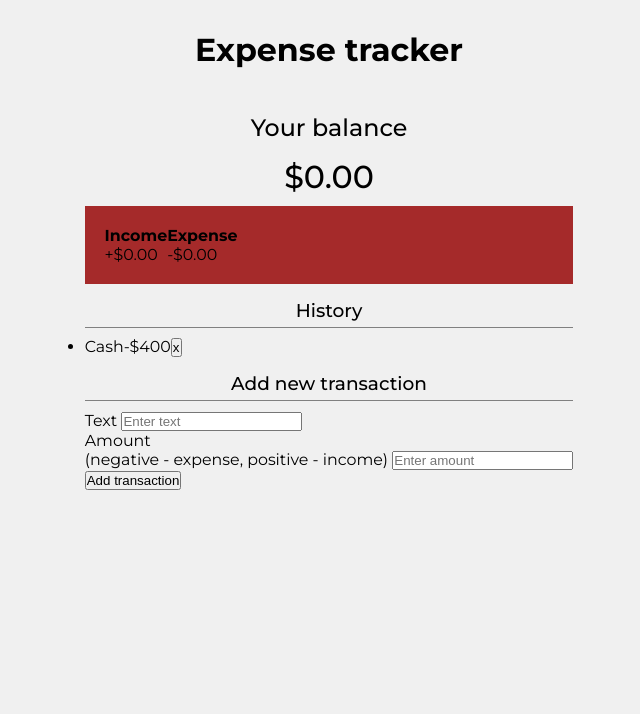
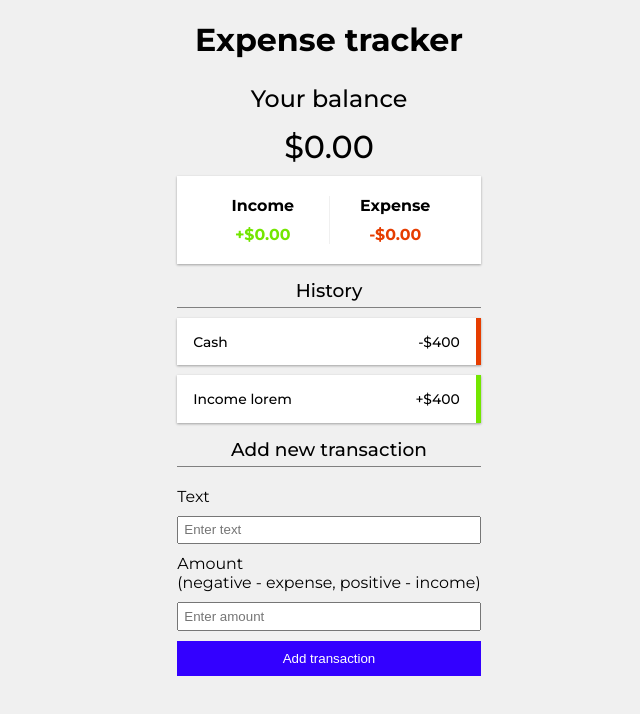
Before and after one commit to eszczepan/Simple-projects, a plain HTML site: page 04. Expense tracker/index.html in a window 1280 px wide. Shown: the whole page, without its empty margins (311-951 px from the left). Drawn offline with Linux system fonts and the light colour scheme.

Commit message:
:tada: Styling

```diff
--- a/04. Expense tracker/index.html
+++ b/04. Expense tracker/index.html
@@ -29,6 +29,7 @@
     <h3>History</h3>
     <ul class="list" id="list">
       <li class="minus">Cash<span>-$400</span><button class="delete-btn">x</button></li>
+      <li class="plus">Income lorem<span>+$400</span><button class="delete-btn">x</button></li>
     </ul>
 
     <h3>Add new transaction</h3>
--- a/04. Expense tracker/style.css
+++ b/04. Expense tracker/style.css
@@ -1,7 +1,11 @@
 @import url('https://fonts.googleapis.com/css2?family=Montserrat:wght@300;400;500;700&display=swap');
 
 :root {
-  --main-bg-color: hsl(0, 0%, 94%);
+  --main: hsl(0, 0%, 94%);
+  --green: hsl(90, 100%, 45%);
+  --red: hsl(16, 100%, 45%);
+  --blue: hsl(252, 100%, 50%);
+  --box-shadow: 0 1px 3px rgba(0, 0, 0, 0.12), 0 1px 2px rgba(0, 0, 0, 0.24);
 }
 
 *,
@@ -19,7 +23,7 @@ html {
 body {
   font-size: 1.6rem;
   font-family: Montserrat, sans-serif;
-  background-color: var(--main-bg-color);
+  background-color: var(--main);
   display: flex;
   flex-direction: column;
   align-items: center;
@@ -28,11 +32,10 @@ body {
 
 .main-header {
   text-align: center;
-  margin: 3rem auto 2rem;
+  margin: 2rem auto 0;
 }
 
 .container {
-  /* background-color: pink; */
   margin: 1rem auto;
   max-width: 50rem;
 }
@@ -59,9 +62,101 @@ h3 {
 }
 
 .inc-exp-container {
+  background-color: #fff;
   padding: 2rem;
   margin: 1rem auto;
-  background-color: brown;
+  box-shadow: var(--box-shadow);
   display: flex;
-  align-items: center;
+  justify-content: space-between;
 }
+
+.inc-exp-container>div {
+  flex: 1;
+  text-align: center;
+}
+
+.inc-exp-container>div:first-of-type {
+  border-right: 1px solid var(--main);
+}
+
+.money-plus {
+  color: var(--green);
+  font-weight: 700;
+  padding: 1rem 0 0;
+}
+
+.money-minus {
+  color: var(--red);
+  font-weight: 700;
+  padding: 1rem 0 0;
+}
+
+.list {
+  list-style: none;
+}
+
+.list>li {
+  font-size: 1.4rem;
+  background-color: #fff;
+  padding: 1.6rem;
+  margin: 1rem auto;
+  box-shadow: var(--box-shadow);
+  font-weight: 500;
+  display: flex;
+  justify-content: space-between;
+  position: relative;
+}
+
+.minus {
+  border-right: 5px solid var(--red);
+}
+
+.plus {
+  border-right: 5px solid var(--green);
+}
+
+.delete-btn {
+  opacity: 0;
+  position: absolute;
+  top: 50%;
+  left: 0;
+  transform: translate(-50%, -50%);
+  background-color: var(--red);
+  color: #fff;
+  border: none;
+  box-shadow: 0 1px 3px #000;
+  height: 100%;
+  padding: .5rem;
+  cursor: pointer;
+  outline: none;
+}
+
+.list>li:hover .delete-btn {
+  opacity: 1;
+}
+
+.form-control {
+  display: flex;
+  flex-direction: column;
+}
+
+.form-control>label {
+  margin: 1rem 0;
+}
+
+.form-control>input {
+  padding: 0.5rem;
+  outline: none;
+}
+
+.btn {
+  width: 100%;
+  padding: 1rem 0;
+  margin: 1rem 0;
+  border: none;
+  /* text-transform: uppercase; */
+  color: #fff;
+  background: var(--blue);
+  font-weight: 500;
+  cursor: pointer;
+}
```
